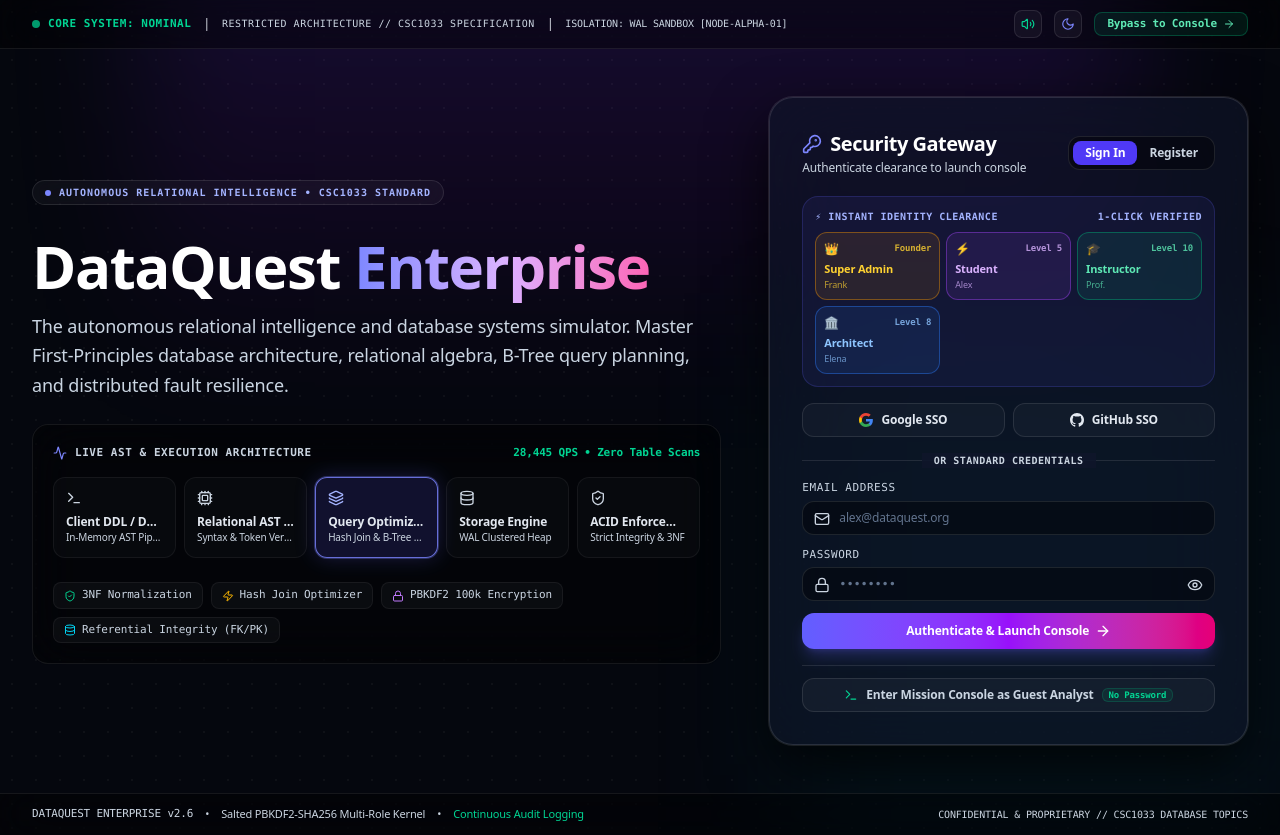
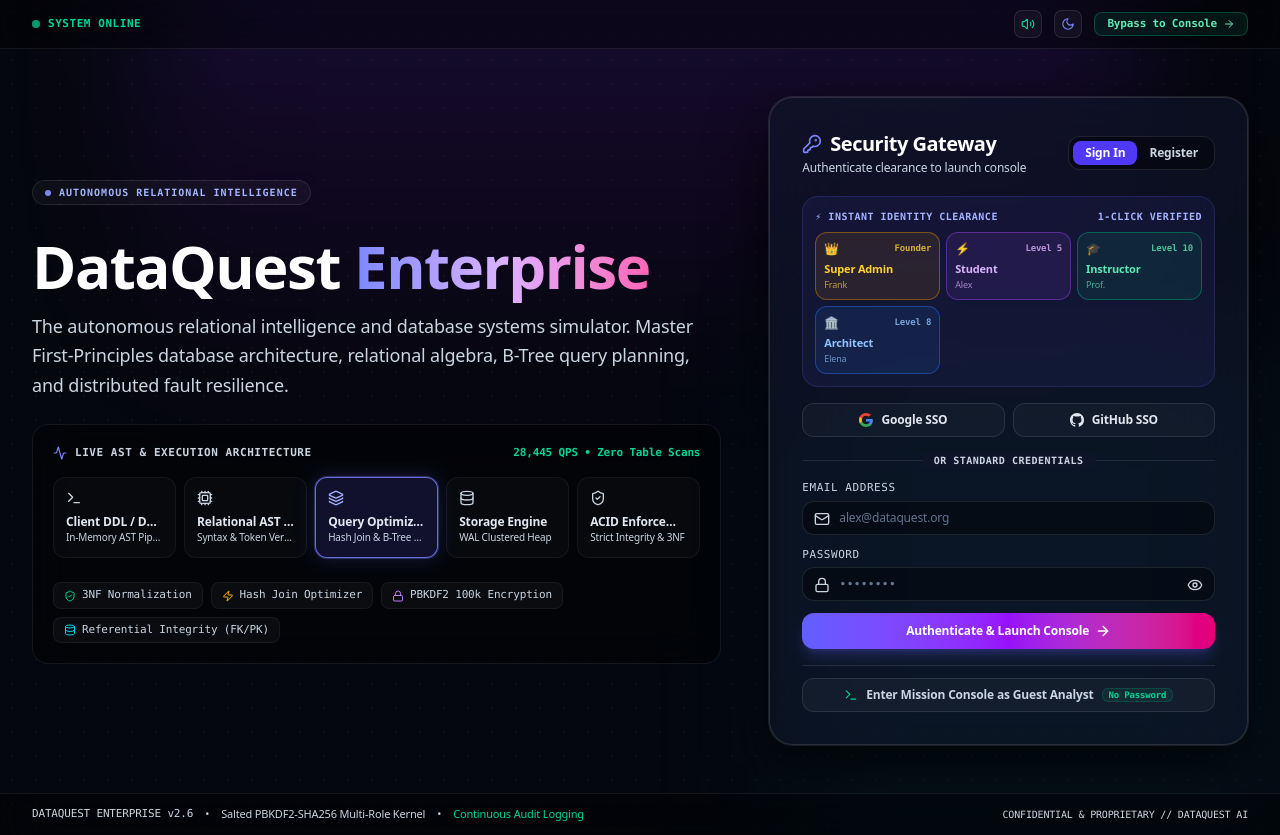
Before and after one commit to FrankAsanteVanLaarhoven/DataQuestAI, a Next.js app: page / in a window 1280 px wide. Built offline with nearby package versions, Linux system fonts and the light colour scheme.

Commit message:
fix(ui): remove redundant course specification badges and telemetry clutter from public UI

```diff
--- a/src/components/ERDStudio.tsx
+++ b/src/components/ERDStudio.tsx
@@ -953,7 +953,7 @@
                 ER Diagram Studio
               </h1>
               <span className="px-2 py-0.5 rounded-md text-[10px] font-bold bg-purple-500/10 text-purple-300 border border-purple-500/20 font-mono">
-                CSC1033 Standard
+                Relational Canvas
               </span>
               <span className="px-2 py-0.5 rounded-md text-[10px] font-bold bg-emerald-500/10 text-emerald-400 border border-emerald-500/20 font-mono">
                 Full CRUD
@@ -979,11 +979,11 @@
                 setRelationships(csc1033UniversityTemplate.relationships);
                 setSelectedEntityId(null);
                 setSelectedRelationshipId(null);
-                awardXp(15, 'Loaded CSC1033 University ERD');
+                awardXp(15, 'Loaded Academic Registry ERD');
               }}
               className="px-2.5 py-1 rounded-lg font-semibold hover:bg-slate-700 text-slate-200 transition-all text-xs"
             >
-              🎓 CSC1033 University
+              🎓 Academic Registry
             </button>
             <button
               onClick={() => {
--- a/src/components/EnterpriseSplashScreen.tsx
+++ b/src/components/EnterpriseSplashScreen.tsx
@@ -305,17 +305,9 @@
           <div className="flex items-center gap-2">
             <span className="w-2 h-2 rounded-full bg-emerald-400 animate-pulse" />
             <span className="font-mono font-bold tracking-wider text-[11px] text-emerald-400">
-              CORE SYSTEM: NOMINAL
+              SYSTEM ONLINE
             </span>
           </div>
-          <span className="hidden md:inline text-zinc-600">|</span>
-          <span className="hidden md:inline font-mono text-[10px] text-zinc-400 tracking-wider">
-            RESTRICTED ARCHITECTURE // CSC1033 SPECIFICATION
-          </span>
-          <span className="hidden lg:inline text-zinc-600">|</span>
-          <span className="hidden lg:inline font-mono text-[10px] text-zinc-400">
-            ISOLATION: WAL SANDBOX [NODE-ALPHA-01]
-          </span>
         </div>
 
         <div className="flex items-center gap-3">
@@ -358,7 +350,7 @@
             <div className="inline-flex items-center gap-2 px-3 py-1 rounded-full bg-white/[0.04] border border-white/10 backdrop-blur-md">
               <span className="w-1.5 h-1.5 rounded-full bg-indigo-400" />
               <span className="font-mono text-[10px] uppercase tracking-widest text-indigo-300 font-bold">
-                Autonomous Relational Intelligence • CSC1033 Standard
+                Autonomous Relational Intelligence
               </span>
             </div>
 
@@ -789,7 +781,7 @@
         </div>
 
         <div className="font-mono text-[10px] text-slate-500">
-          CONFIDENTIAL & PROPRIETARY // CSC1033 DATABASE TOPICS
+          CONFIDENTIAL & PROPRIETARY // DATAQUEST AI
         </div>
       </footer>
     </div>
--- a/src/components/Header.tsx
+++ b/src/components/Header.tsx
@@ -192,9 +192,6 @@
               <div className="flex items-center gap-1.5">
                 <span className="text-base font-bold tracking-tight text-slate-900 dark:text-white">
                   DataQuest
-                </span>
-                <span className="px-1.5 py-0.5 text-[9px] font-mono font-semibold uppercase tracking-wider rounded-md bg-purple-50 text-purple-700 dark:bg-purple-950/60 dark:text-purple-300 border border-purple-200/60 dark:border-purple-800/60" title="Aligned to CSC1033 Learning Topics">
-                  CSC1033 Topics
                 </span>
                 <span className="px-1.5 py-0.5 text-[9px] font-mono font-semibold rounded-md bg-emerald-50 text-emerald-700 dark:bg-emerald-950/60 dark:text-emerald-300 border border-emerald-200/60 dark:border-emerald-800/60">
                   SQL Lab
```
